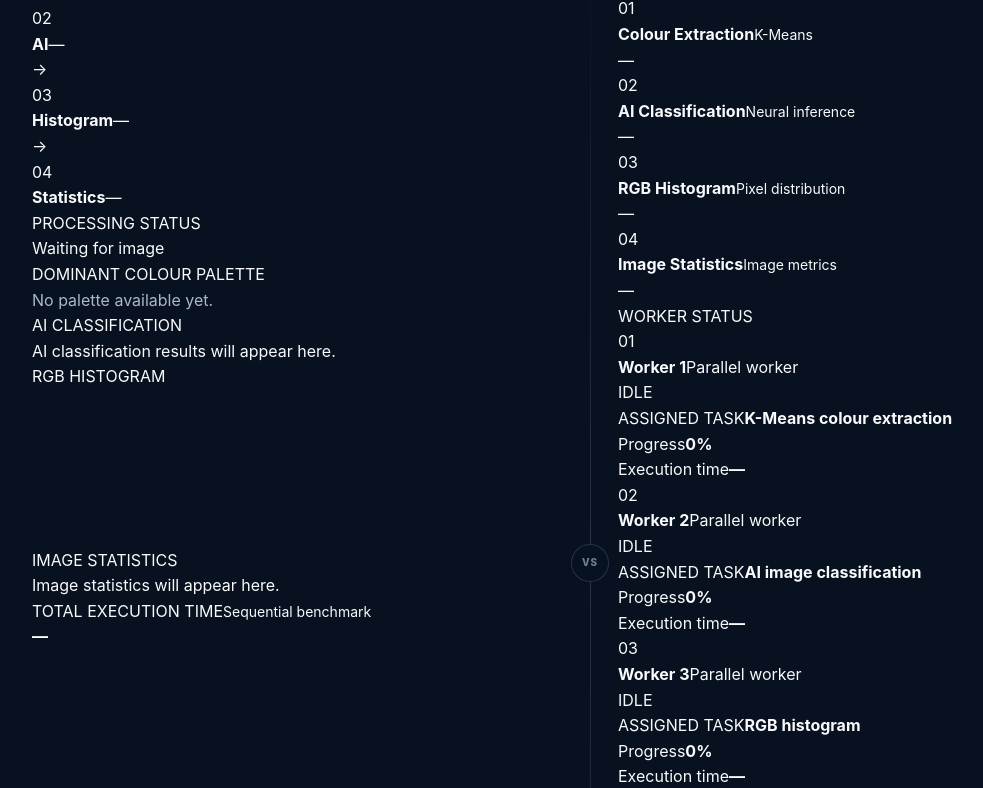
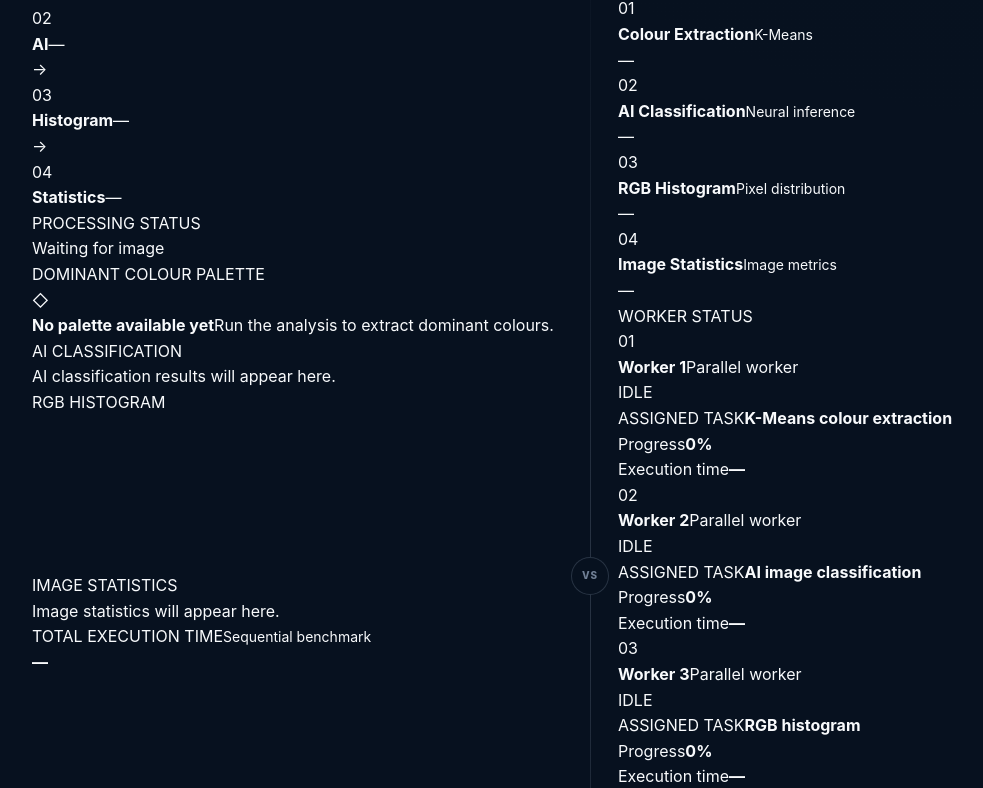
Before and after one commit to jopaulkjoshy14/Parallel-AI-Image-Analysis, a React (Vite) app: page / in a window 1280 px wide. Shown: the part 1209-1997 px from the top of the page, without its empty margins (50-1033 px from the left). Built offline with nearby package versions, Linux system fonts and the light colour scheme.

Commit message:
Update PaletteDisplay.jsx

```diff
--- a/src/components/PaletteDisplay.jsx
+++ b/src/components/PaletteDisplay.jsx
@@ -5,34 +5,109 @@ export default function PaletteDisplay({
 }) {
   if (!palette?.length) {
     return (
-      <div className="text-secondary">
-        No palette available yet.
+      <div className="palette-empty">
+        <div className="palette-empty-icon">
+          ◇
+        </div>
+
+        <div>
+          <strong>
+            No palette available yet
+          </strong>
+
+          <span>
+            Run the analysis to extract
+            dominant colours.
+          </span>
+        </div>
       </div>
     );
   }
 
   return (
-    <div className="palette-container">
+    <div className="palette-display">
+
+      <div className="palette-swatch-grid">
+
         {palette.map(
           (colour, index) => (
             <div
-            className="palette-item"
+              className={`palette-item ${
+                index === 0
+                  ? "palette-item-primary"
+                  : ""
+              }`}
               key={`${colour.hex}-${index}`}
             >
+
+              {/* Colour preview */}
+
               <div
                 className="palette-colour"
                 style={{
                   backgroundColor:
                     colour.hex
                 }}
-            />
+              >
 
-            <div className="palette-label">
+                <span className="palette-index">
+                  {String(
+                    index + 1
+                  ).padStart(
+                    2,
+                    "0"
+                  )}
+                </span>
+
+              </div>
+
+              {/* Colour information */}
+
+              <div className="palette-info">
+
+                <span className="palette-label">
+                  {index === 0
+                    ? "DOMINANT"
+                    : `COLOUR ${String(
+                        index + 1
+                      ).padStart(
+                        2,
+                        "0"
+                      )}`}
+                </span>
+
+                <strong className="palette-hex">
                   {colour.hex}
+                </strong>
+
               </div>
+
             </div>
           )
         )}
+
+      </div>
+
+      {/* Combined palette strip */}
+
+      <div className="palette-strip">
+
+        {palette.map(
+          (colour, index) => (
+            <div
+              key={`strip-${colour.hex}-${index}`}
+              className="palette-strip-colour"
+              style={{
+                backgroundColor:
+                  colour.hex
+              }}
+              title={colour.hex}
+            />
+          )
+        )}
+
+      </div>
+
     </div>
   );
 }
```
Lines whose indentation alone changed are shown as unchanged.
